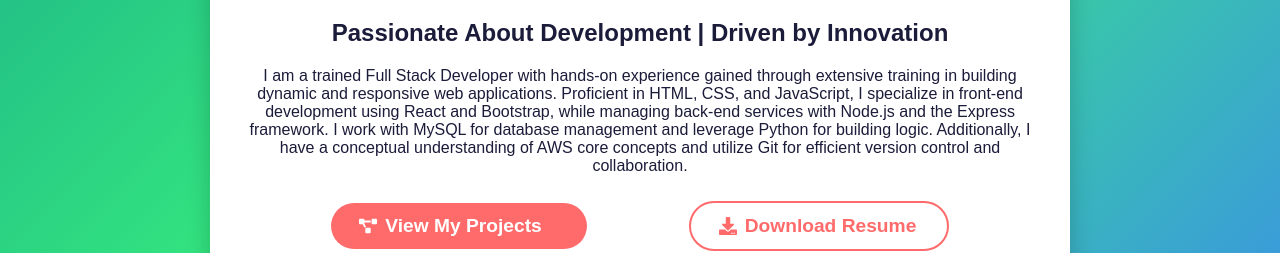
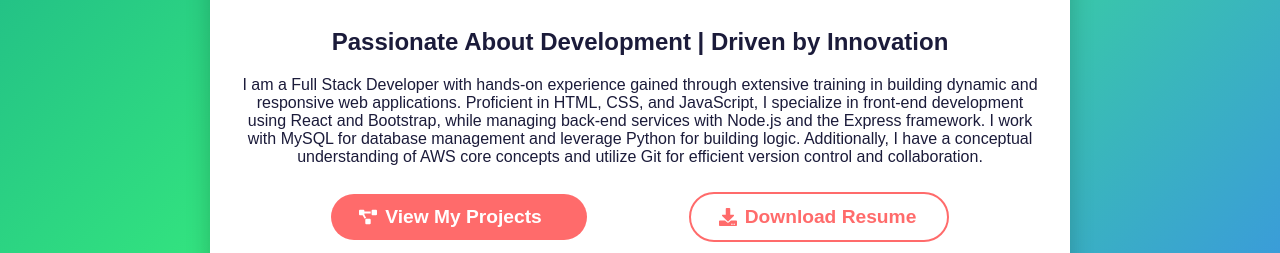
Before and after one commit to my-nxt-learnings/NikhilProtfolio, a React (Create React App) app: page / in a window 1280 px wide. Shown: the part 575-828 px from the top of the page. Built offline with nearby package versions, Linux system fonts and the light colour scheme; a web font is replaced by a local one.

Commit message:
Update index.js

```diff
--- a/src/components/Home/index.js
+++ b/src/components/Home/index.js
@@ -12,16 +12,14 @@
       <h2 className="name">Nikhil Galala</h2>
       <h2>Passionate About Development | Driven by Innovation</h2>
       <p className="description">
-        I am a trained Full Stack Developer with hands-on experience gained
-        through extensive training in building dynamic and responsive web
-        applications.
+        I am a Full Stack Developer with hands-on experience gained through
+        extensive training in building dynamic and responsive web applications.
         Proficient in HTML, CSS, and JavaScript, I specialize in front-end
         development using React and Bootstrap, while managing back-end services
-        with Node.js and the Express framework.
-        I work with MySQL for database management and leverage Python for building
-        logic.
-        Additionally, I have a conceptual understanding of AWS core concepts and
-        utilize Git for efficient version control and collaboration.
+        with Node.js and the Express framework. I work with MySQL for database
+        management and leverage Python for building logic. Additionally, I have
+        a conceptual understanding of AWS core concepts and utilize Git for
+        efficient version control and collaboration.
       </p>
       <div className="btn-container">
         <a href="/projects" className="butn view-btn">
```
